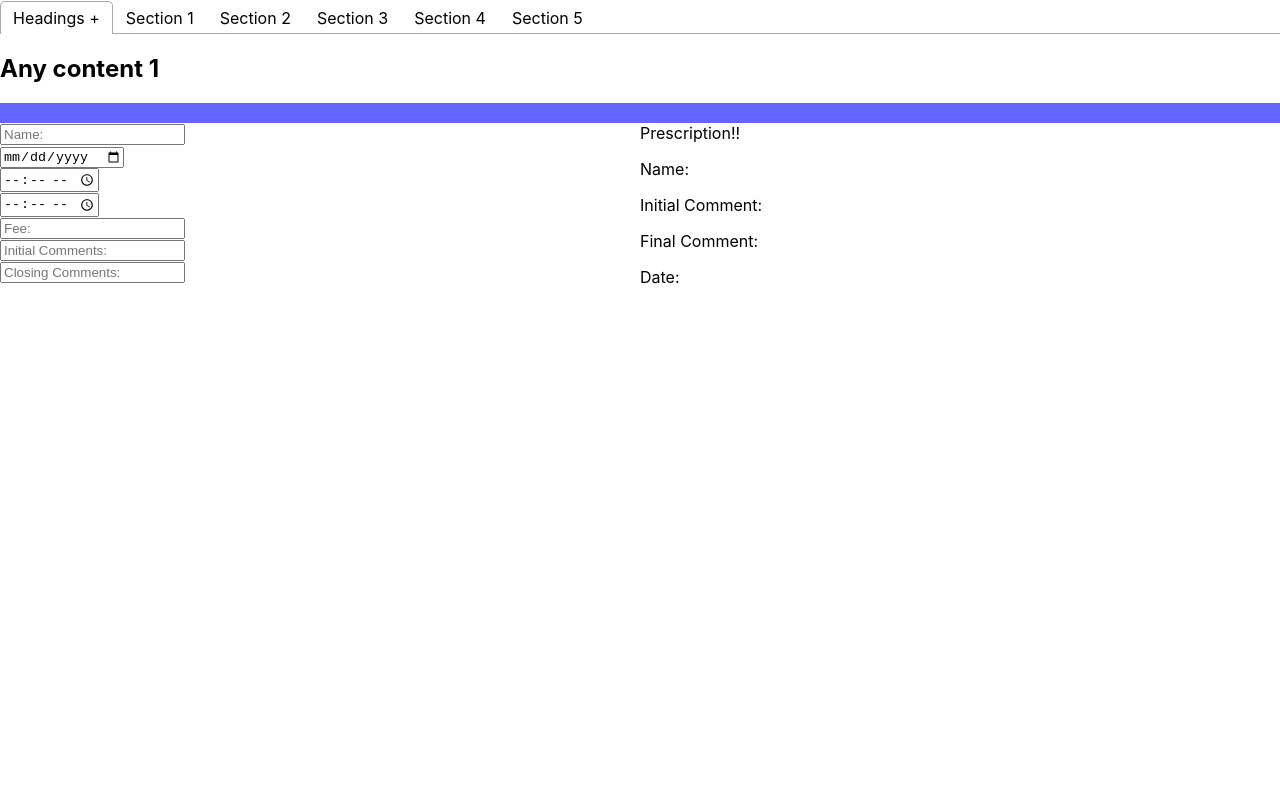
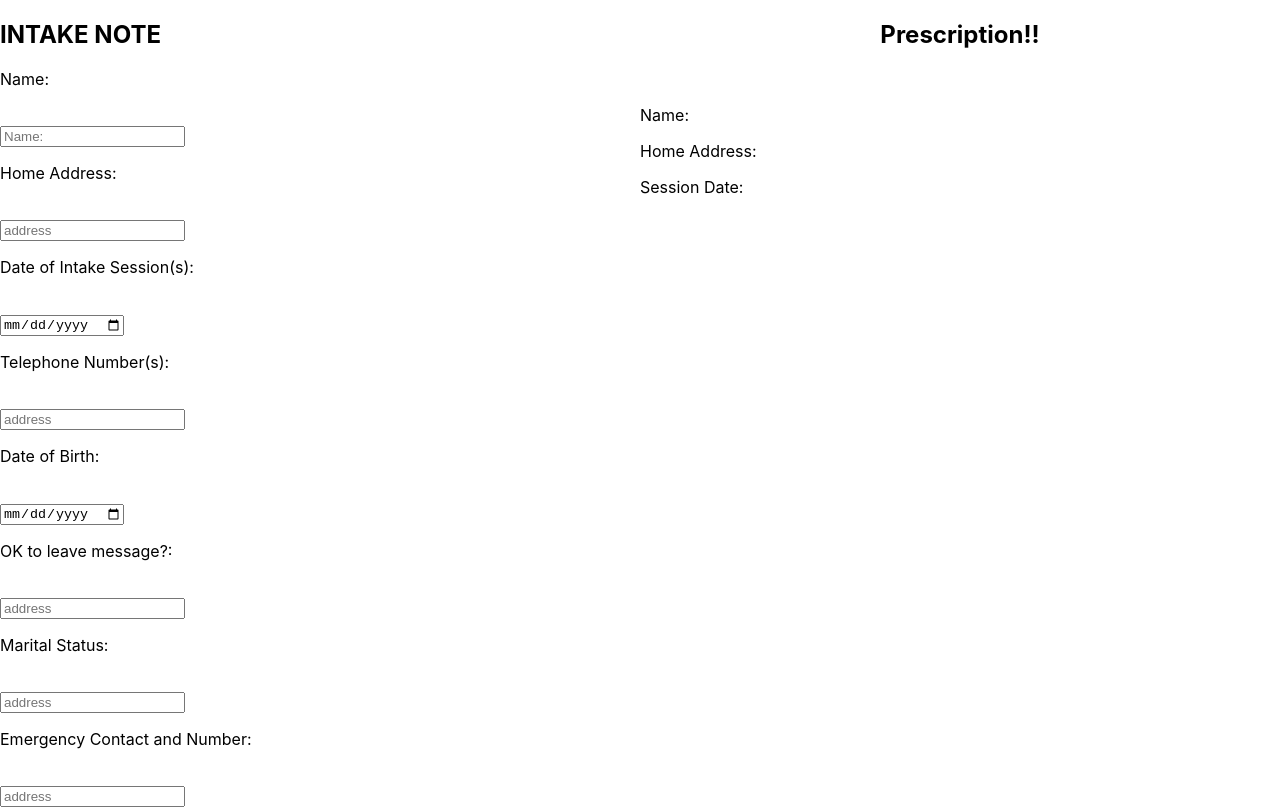
Before and after one commit to MuhSharjeel/note, a React (Create React App) app: page /intake-note in a window 1280 px wide. Shown: the top 809 px of the page. Built offline with nearby package versions, Linux system fonts and the light colour scheme.

Commit message:
seventh commit

```diff
--- a/src/components/Intake_Note_Views/Section1/Section1.js
+++ b/src/components/Intake_Note_Views/Section1/Section1.js
@@ -7,39 +7,40 @@ const Section1 = (props) => {
     return(
 
     <div>
-
+    <h2>INTAKE NOTE</h2>
     <p>Name:</p><br/>
-    <input type="text" className=""/>
+    <input type="text" onChange={props.namechange} placeholder="Name:" className="" value={props.name}/><br/>
 
     <p>Home Address:</p><br/>
-    <input type="text" className=""/>
+    <input type="text" onChange={props.addresschange} placeholder="address" className="" value={props.address}/><br/>
+
 
     <p>Date of Intake Session(s):</p><br/>
-    <input type="date" className=""/>
+    <input type="date" onChange={props.datechange} placeholder="" className="" value={props.date}/>
 
     <p>Telephone Number(s):</p><br/>
-    <input type="text" className=""/>
+    <input type="text"  onChange={props.numberchange} placeholder="address" className="" />
 
     <p>Date of Birth:</p><br/>
-    <input type="date" className=""/>
+    <input type="date" onChange={props.birthdatechange} placeholder="address" className="" />
 
     <p>OK to leave message?:</p><br/>
-    <input type="text" className=""/>
+    <input type="text" onChange={props.leavemessagechange} placeholder="address" className=""/>
 
     <p>Marital Status:</p><br/>
-    <input type="text" className=""/>
+    <input type="text" onChange={props.statuschange} placeholder="address" className="" />
 
     <p>Emergency Contact and Number:</p><br/>
-    <input type="text" className=""/>
+    <input type="text" onChange={props.emergencychange} placeholder="address" className="" />
 
     <p>Living Arrangement:</p><br/>
-    <input type="text" className=""/>
+    <input type="text" onChange={props.livingchange} placeholder="address" className="" />
 
     <p>Referral Source:</p><br/>
-    <input type="text" className=""/>
+    <input type="text" onChange={props.referralchange} placeholder="address" className=""/>
 
     <p>Occupation:</p><br/>
-    <input type="text" className=""/>
+    <input type="text" onChange={props.occupationchange} placeholder="address" className="" />
 
     <p>[Continued next section:]</p>
 
--- /dev/null
+++ b/src/components/Intake_Note_Views/Section2/Section2.js
@@ -0,0 +1,32 @@
+import React from 'react'
+import './Section2.css'
+
+const Section2 = (props) => {
+
+
+    return(
+
+    <div>
+
+    <h2>INTAKE NOTE (continued)</h2>
+
+    <p>Presenting Difficulties:</p><br/>
+    <input type="text" className=""/>
+
+    <p>History of the Presenting Difficulties:</p><br/>
+    <input type="text" className=""/>
+
+    <p>Significant Life History and Background Information:</p><br/>
+    <input type="text" className=""/>
+
+    <p>Significant Medical History:</p><br/>
+    <input type="text" className=""/>
+
+    <p>[Continued next section:]</p>
+
+    </div>
+    );
+}
+
+
+export default Section2;
--- /dev/null
+++ b/src/components/Intake_Note_Views/Section3/Section3.js
@@ -0,0 +1,32 @@
+import React from 'react'
+import './Section3.css'
+
+const Section3 = (props) => {
+
+
+    return(
+
+    <div>
+
+    <h2>INTAKE NOTE (continued)</h2>
+
+    <p>Clinical Observations and Impressions:</p><br/>
+    <input type="text" className=""/>
+
+    <p>Diagnostic Impressions:</p><br/>
+    <input type="text" className=""/>
+
+    <p>Preliminary Clinical Formulation::</p><br/>
+    <input type="text" className=""/>
+
+    <p>Recommendations and Preliminary Treatment Plan:</p><br/>
+    <input type="text" className=""/>
+
+    <p>[Continued next section:]</p>
+
+    </div>
+    );
+}
+
+
+export default Section3;
--- /dev/null
+++ b/src/components/Intake_Note_Views/Section4/Section4.js
@@ -0,0 +1,21 @@
+import React from 'react'
+import './Section4.css'
+
+const Section4 = (props) => {
+
+
+    return(
+
+    <div>
+
+    <h2>INTAKE NOTE (continued)</h2>
+
+    <p>Description of Treatment Contract and Informed Consent / Additional Comments:</p><br/>
+    <input type="text" onChange={props.namechange} placeholder="Name:" className=""/><br/>
+
+    </div>
+    );
+}
+
+
+export default Section4;
--- a/src/containers/Intake_Note/Intake_Note.css
+++ b/src/containers/Intake_Note/Intake_Note.css
@@ -20,3 +20,10 @@
     float: right;
     width: 50%;
 }
+
+
+.intake_note{
+
+    float: left;
+    width: 50%;
+}
--- a/src/containers/Intake_Note/Intake_Note.js
+++ b/src/containers/Intake_Note/Intake_Note.js
@@ -7,98 +7,128 @@ import Header from '../../components/Header/Header'
 import { Tab, Tabs, TabList, TabPanel } from 'react-tabs';
 import 'react-tabs/style/react-tabs.css';
 import Section_1 from '../../components/Intake_Note_Views/Section1/Section1'
+import Section_2 from '../../components/Intake_Note_Views/Section2/Section2'
+import Section_3 from '../../components/Intake_Note_Views/Section3/Section3'
+import Section_4 from '../../components/Intake_Note_Views/Section4/Section4'
+import Headings from '../../components/Intake_Note_Views/Headings/Headings'
 
 class Intake_Note extends Component{
 
     state = {
 
         name: "",
-        Init_comment:"",
-        Final_comment:"",
-        Date:"",
-        new_note : false,
-        blank_note: true,
+        address:"",
+        date:"",
+        number:"",
+        birthdate:"",
+        leavemessage:"",
+        status:"",
+        emergency:"",
+        living:"",
+        referral:"",
+        occupation:""
 
-    }
-
-    newnoteHandler = () => {
-        this.setState({new_note: true});
-    }
-
-    removenewnoteHandler = () => {
-        this.setState({new_note: false});
     }
 
     newnameHandler = (event) => {
         this.setState({name: event.target.value});
        }
 
-    init_commentHandler = (event) => {
-        this.setState({Init_comment: event.target.value});
-       }
-
-    Final_commentHandler = (event) => {
-        this.setState({Final_comment: event.target.value});
+    addressHandler = (event) => {
+        this.setState({address: event.target.value});
        }
 
 
-    newdateHandler = (event) => {
-        this.setState({Date: event.target.value});
+    dateHandler = (event) => {
+        this.setState({date: event.target.value});
        }
 
+    newnumberHandler = (event) => {
+        this.setState({number: event.target.value});
+       }
+
+       birthdateHandler = (event) => {
+        this.setState({birthdate: event.target.value});
+       }
+
+    leavemessageHandler = (event) => {
+        this.setState({leavemessage: event.target.value});
+       }
+
+
+    statusHandler = (event) => {
+        this.setState({status: event.target.value});
+       }
+
+
+    emergencyHandler = (event) => {
+        this.setState({emergency: event.target.value});
+       }
+
+
+    livingHandler = (event) => {
+        this.setState({living: event.target.value});
+       }
+
+
+    referralHandler = (event) => {
+        this.setState({referral: event.target.value});
+       }
+
+    occupationHandler = (event) => {
+        this.setState({occupation: event.target.value});
+       }
+
+
         render () {
-
-            const Tabs_ = () => (
-                <Tabs>
-                  <TabList>
-                    <Tab>Headings +</Tab>
-                    <Tab>Section 1</Tab>
-                    <Tab>Section 2</Tab>
-                    <Tab>Section 3</Tab>
-                    <Tab>Section 4</Tab>
-                    <Tab>Section 5</Tab>
-                  </TabList>
-
-                  <TabPanel>
-                    <h2>Any content 1</h2>
-                  </TabPanel>
-                  <TabPanel>
-                    <Section_1 />
-                  </TabPanel>
-                  <TabPanel>
-                    <h2>Any content 3</h2>
-                  </TabPanel>
-                  <TabPanel>
-                    <h2>Any content 4</h2>
-                  </TabPanel>
-                  <TabPanel>
-                    <h2>Any content 5</h2>
-                  </TabPanel>
-                  <TabPanel>
-                    <h2>Any content 6</h2>
-                  </TabPanel>
-                </Tabs>
-              );
 
           return (
 
             <div>
 
               {/*<Header/>*/}
-                    <Tabs_/>
-                        <General_Info
-                            namechange={this.newnameHandler}
-                            addresschange={this.init_commentHandler}
-                            typechange={this.Final_commentHandler}
-                            datechange={this.newdateHandler}
+              <div className="intake_note">
+              <Section_1  namechange={this.newnameHandler}
+                          addresschange={this.addressHandler}
+                          datechange   ={this.dateHandler}
+                          numberchange={this.newnumberHandler}
+                          birthdatechange={this.birthdateHandler}
+                          leavemessagechange   ={this.leavemessageHandler}
+                          statuschange={this.statusHandler}
+                          emergencychange={this.emergencyHandler}
+                          livingchange   ={this.livingHandler}
+                          referralchange={this.referralHandler}
+                          occupationchange={this.occupationHandler}
 
-                            />
+                          address={this.state.address}
+                          name={this.state.name}
+                          date={this.state.date}
+                          number={this.state.number}
+                          birthdate={this.state.birthdate}
+                          leavemessage={this.state.leavemessage}
+                          status={this.state.status}
+                          emergency={this.state.emergency}
+                          living={this.state.living}
+                          referral={this.state.referral}
+                          occupation={this.state.occupation}/>
+              <Section_2 />
+              <Section_3 />
+              <Section_4 />
 
+              <General_Info/>
+              </div>
               <Prescription
-                            name = {this.state.name}
-                            init_comment = {this.state.Init_comment}
-                            final_comment = {this.state.Final_comment}
-                            date = {this.state.Date}
+              address={this.state.address}
+              name={this.state.name}
+              date={this.state.date}
+              number={this.state.number}
+              birthdate={this.state.birthdate}
+              leavemessage={this.state.leavemessage}
+              status={this.state.status}
+              emergency={this.state.emergency}
+              living={this.state.living}
+              referral={this.state.referral}
+              occupation={this.state.occupation}
                 />
 
               </div>
--- a/src/containers/Second/Prescription/Prescription.js
+++ b/src/containers/Second/Prescription/Prescription.js
@@ -6,13 +6,20 @@ const Prescription = (props) => {
     return(
     <div className="pres">
 
-    Prescription!!
+    <center><h2> Prescription!!</h2></center>
     <br/>
 
     <p>Name: {props.name}</p>
-    <p>Initial Comment: {props.init_comment}</p>
-    <p>Final Comment: {props.final_comment}</p>
-    <p>Date: {props.date}</p>
+    <p>Home Address: {props.address !="" ? props.address:""}</p>
+    <p>Session Date:         {props.date !="" ? props.date:""}</p>
+    <p>         {props.number !="" ? props.number:""}</p>
+    <p>         {props.birthdate !="" ? props.birthdate:""}</p>
+    <p>         {props.leavemessage !="" ? props.leavemessage:""}</p>
+    <p>         {props.status !="" ? props.status:""}</p>
+    <p>         {props.emergency !="" ? props.emergency:""}</p>
+    <p>         {props.living !="" ? props.living:""}</p>
+    <p>         {props.referral !="" ? props.referral:""}</p>
+    <p>         {props.occupation !="" ? props.occupation:""}</p>
 
     </div>
     );
```
Also changed, not shown: src/components/Intake_Note_Views/Section2/Section2.css (added), src/components/Intake_Note_Views/Section3/Section3.css (added), src/components/Intake_Note_Views/Section4/Section4.css (added). Lines whose indentation alone changed are shown as unchanged.
